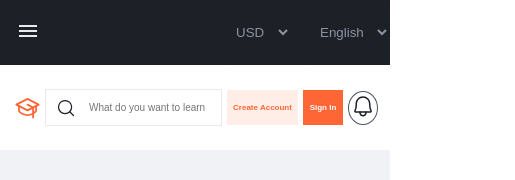
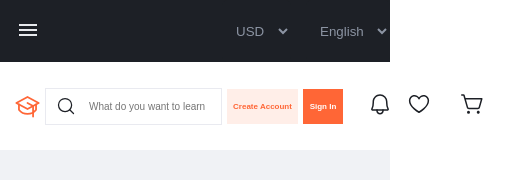
Before and after one commit to archis-academy/june-frontend-e-tutor-lms-1, a Next.js app: page / in a window 390 px wide. Shown: the top 180 px of the page, 515 px wide, since content can reach past the window. Built offline with nearby package versions, Linux system fonts and the light colour scheme.

Commit message:
Updated headerIcons responsive

```diff
--- a/src/components/Header/Header.module.scss
+++ b/src/components/Header/Header.module.scss
@@ -153,43 +153,18 @@
       align-items: center;
 
       .headerIcons {
-        position: relative;
-        .notifications {
-          padding: 2px;
-          border-radius: 50%;
-          border: 1px solid #4e5566;
-          img {
-            cursor: pointer;
-          }
+        display: flex;
+        gap: 10px;
+        padding: 0 20px;
+        align-items: center;
+        .dropdown {
+          display: flex;
+          flex-direction: row;
+          gap: 10px;
         }
 
-        .dropdownIcons {
-          // display: flex;
-          // gap: 20px;
-          // padding: 0 20px;
-
-          // img {
-          //   cursor: pointer;
-          // }
-          display: none;
-        }
-        .dropdownMenu {
-          position: absolute;
-
-          left: 0;
-          background: white;
-          border: 1px solid #e9eaf0;
-
-          box-shadow: 0 4px 8px rgba(0, 0, 0, 0.1);
-          display: flex;
-          flex-direction: column;
-          gap: 10px;
-
-          a {
-            img {
-              cursor: pointer;
-            }
-          }
+        img {
+          cursor: pointer;
         }
       }
 
@@ -411,16 +386,35 @@
           }
         }
       }
+
       .headerBottomRight {
         flex-direction: row-reverse;
         gap: 5px;
-        .headerIcons {
-          .notifications {
-            display: block;
+
+        .notificationIcon {
+          display: block;
+        }
+
+        .dropdown {
+          display: none;
+
+          &.active {
+            display: flex;
+            flex-direction: column;
+            position: absolute;
+            top: 100%;
+            left: 0;
+            background-color: white;
+            border: 1px solid #ccc;
+            box-shadow: 0 2px 10px rgba(0, 0, 0, 0.1);
+            z-index: 10;
           }
 
-          .dropdownIcons {
-            display: none;
+          .heartIcon,
+          .cartIcon {
+            display: block;
+            padding: 10px;
+            width: 100%;
           }
         }
 
@@ -459,18 +453,11 @@
         gap: 15px;
       }
       .headerIcons {
-        .notifications {
-          display: block;
-        }
+        display: flex;
+      }
 
-        .dropdownIcons {
-          display: flex;
-          gap: 20px;
-
-          img {
-            cursor: pointer;
-          }
-        }
+      .dropdown {
+        display: none;
       }
     }
   }
--- a/src/components/Header/Header.tsx
+++ b/src/components/Header/Header.tsx
@@ -16,7 +16,7 @@ const Header: React.FC = () => {
   const toggleDropdown = () => {
     setIsDropdownOpen(!isDropdownOpen);
   };
-
+  console.log(styles);
   return (
     <header className={styles.header}>
       <div className={styles.headerTop}>
@@ -83,20 +83,25 @@ const Header: React.FC = () => {
         </div>
         <div className={styles.headerBottomRight}>
           <div className={styles.headerIcons}>
-            <div className={styles.notifications} onClick={toggleDropdown}>
+            <div className={styles.notificationIcon}>
+              <a href="#" onClick={toggleDropdown}>
                 <img src="/Header/notification-icon.svg" alt="notification" />
-              {isDropdownOpen && (
-                <div className={styles.dropdownMenu}>
+              </a>
+            </div>
+            <div className={`${styles.dropdown} ${isDropdownOpen ? "active" : ""}`}>
+              <div className={styles.heartIcon}>
                 <a href="#">
                   <img src="/Header/heart-icon.svg" alt="heart" />
                 </a>
+              </div>
+              <div className={styles.cartIcon}>
                 <a href="#">
                   <img src="/Header/cart-icon.svg" alt="cart" />
                 </a>
               </div>
-              )}
             </div>
           </div>
+
           <div className={styles.buttonContainer}>
             <button className={styles.createAccount}>Create Account</button>
             <button className={styles.signIn}>Sign In</button>
```
Lines whose indentation alone changed are shown as unchanged.
